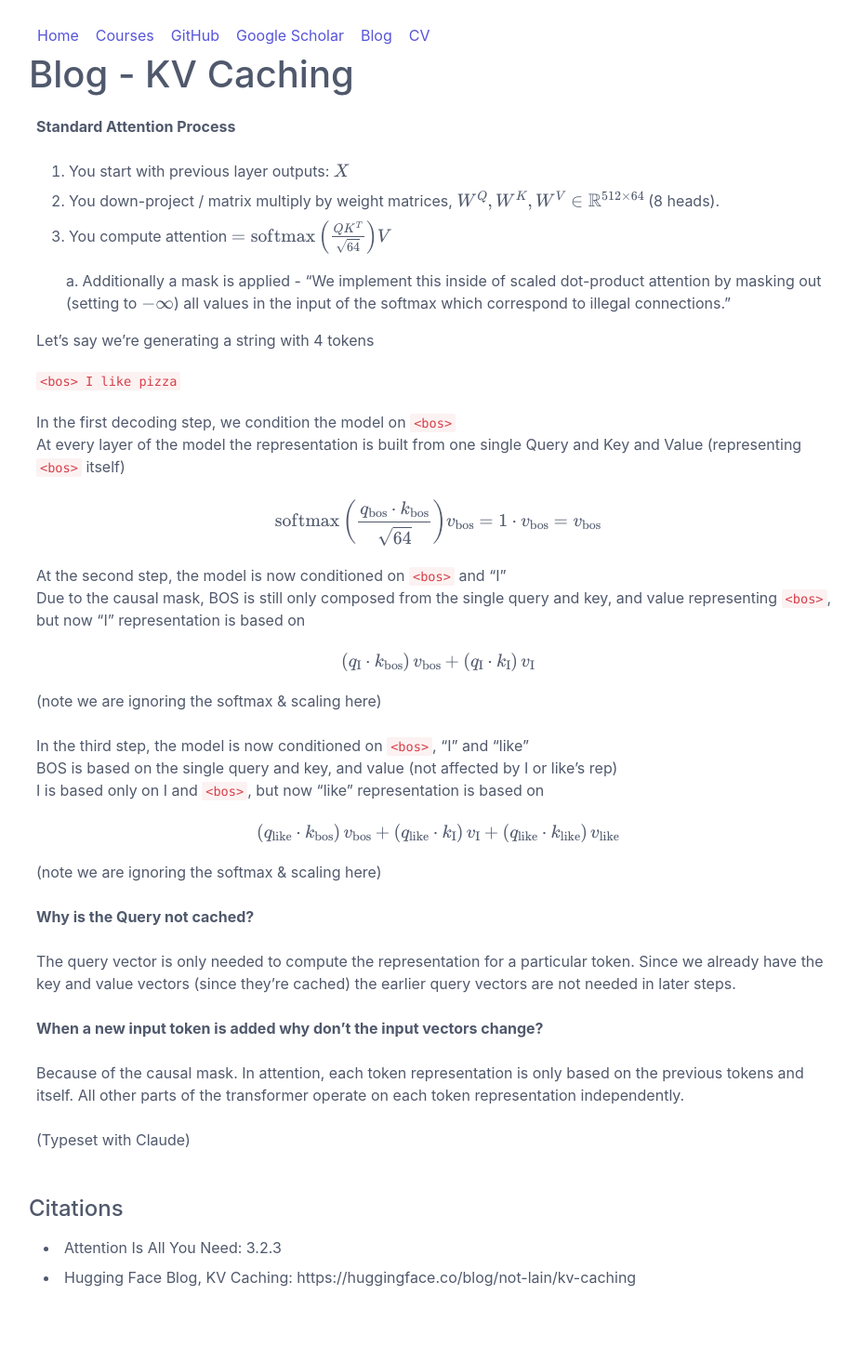
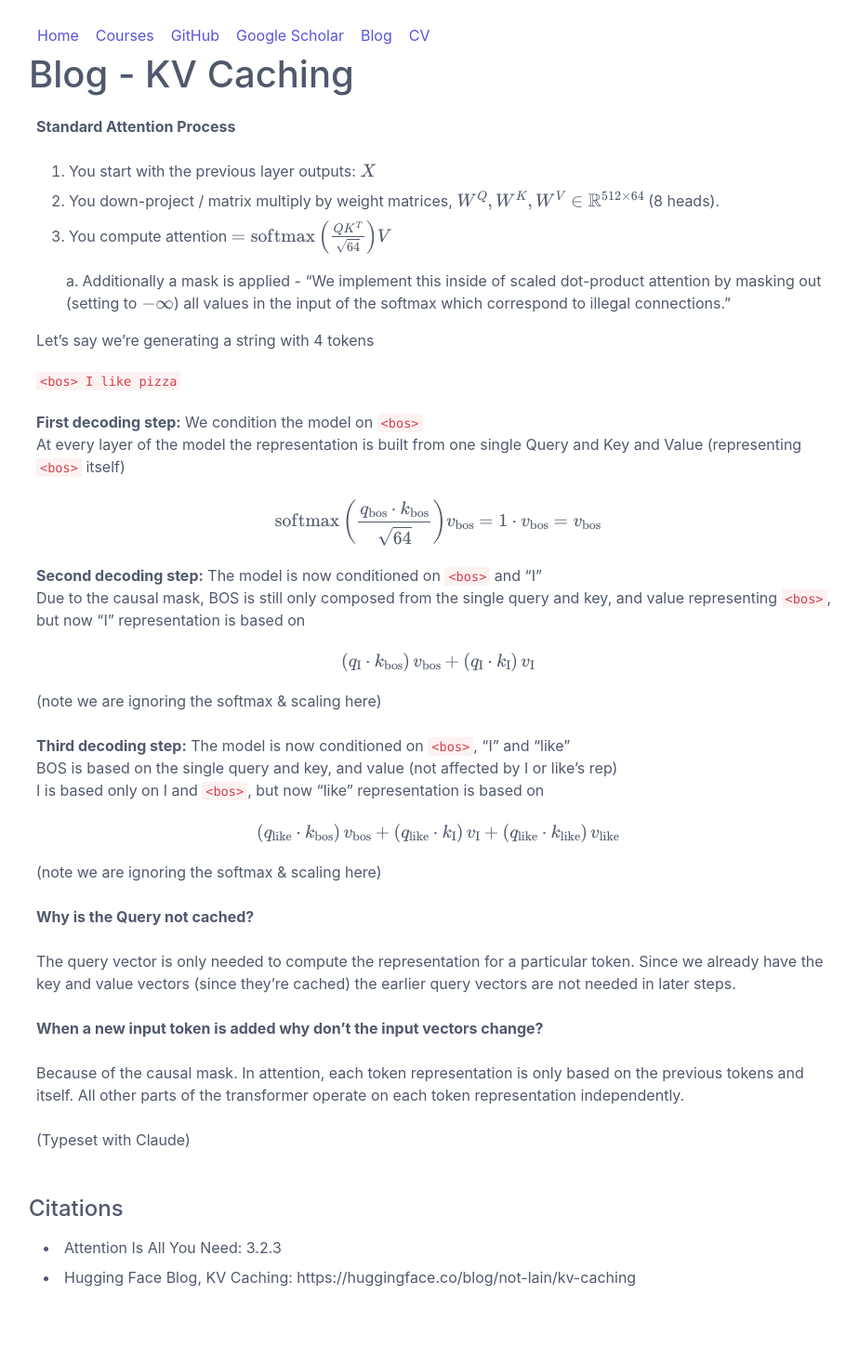
Before and after one commit to aidansan/aidansan.github.io, a Jekyll site: the page built from _blog_posts/kv_caching.md, in a window 1280 px wide. Shown: the whole page at 93% size, without its empty margins (169-1093 px from the left). Built offline with Jekyll 4.4.1, drawn with Linux system fonts in a browser that asks for light colours.

Commit message:
Update kv_caching.md

```diff
--- a/_blog_posts/kv_caching.md
+++ b/_blog_posts/kv_caching.md
@@ -15,19 +15,19 @@ Let's say we're generating a string with 4 tokens
 
 `<bos> I like pizza`
 
-In the first decoding step, we condition the model on `<bos>` <br>
+**First decoding step:** We condition the model on `<bos>` <br>
 At every layer of the model the representation is built from one single Query and Key and Value (representing `<bos>` itself)
 
 $$\text{softmax}\left(\frac{q_{\text{bos}} \cdot k_{\text{bos}}}{\sqrt{64}}\right) v_{\text{bos}} = 1 \cdot v_{\text{bos}} = v_{\text{bos}}$$
 
-At the second step, the model is now conditioned on `<bos>` and "I" <br>
+**Second decoding step:** The model is now conditioned on `<bos>` and "I" <br>
 Due to the causal mask, BOS is still only composed from the single query and key, and value representing `<bos>`, but now "I" representation is based on
 
 $$(q_{\text{I}} \cdot k_{\text{bos}})\, v_{\text{bos}} + (q_{\text{I}} \cdot k_{\text{I}})\, v_{\text{I}}$$
 
 (note we are ignoring the softmax & scaling here)
 
-In the third step, the model is now conditioned on `<bos>`, "I" and "like" <br>
+**Third decoding step:** The model is now conditioned on `<bos>`, "I" and "like" <br>
 BOS is based on the single query and key, and value (not affected by I or like's rep) <br>
 I is based only on I and `<bos>`, but now "like" representation is based on
 
```
Also changed, not shown: other parts of _blog_posts/kv_caching.md (+1 -1 lines).
